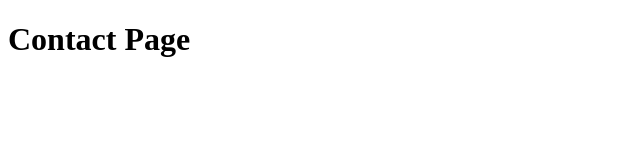
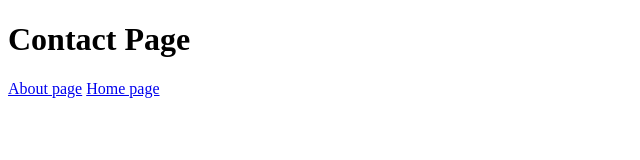
Before and after one commit to hareem09/repo-2, a plain HTML site: page contact.html in a window 1280 px wide. Shown: the whole page, without its empty margins (0-640 px from the left). Drawn offline with Linux system fonts and the light colour scheme.

Commit message:
addedlinks

```diff
--- a/contact.html
+++ b/contact.html
@@ -7,5 +7,7 @@
 </head>
 <body>
     <h1>Contact Page</h1>
+    <a href="./about.html">About page</a>
+    <a href="./index.html">Home page</a>
 </body>
 </html>
```
Also changed, not shown: about.html (+2 -0 lines), index.html (+2 -0 lines).
